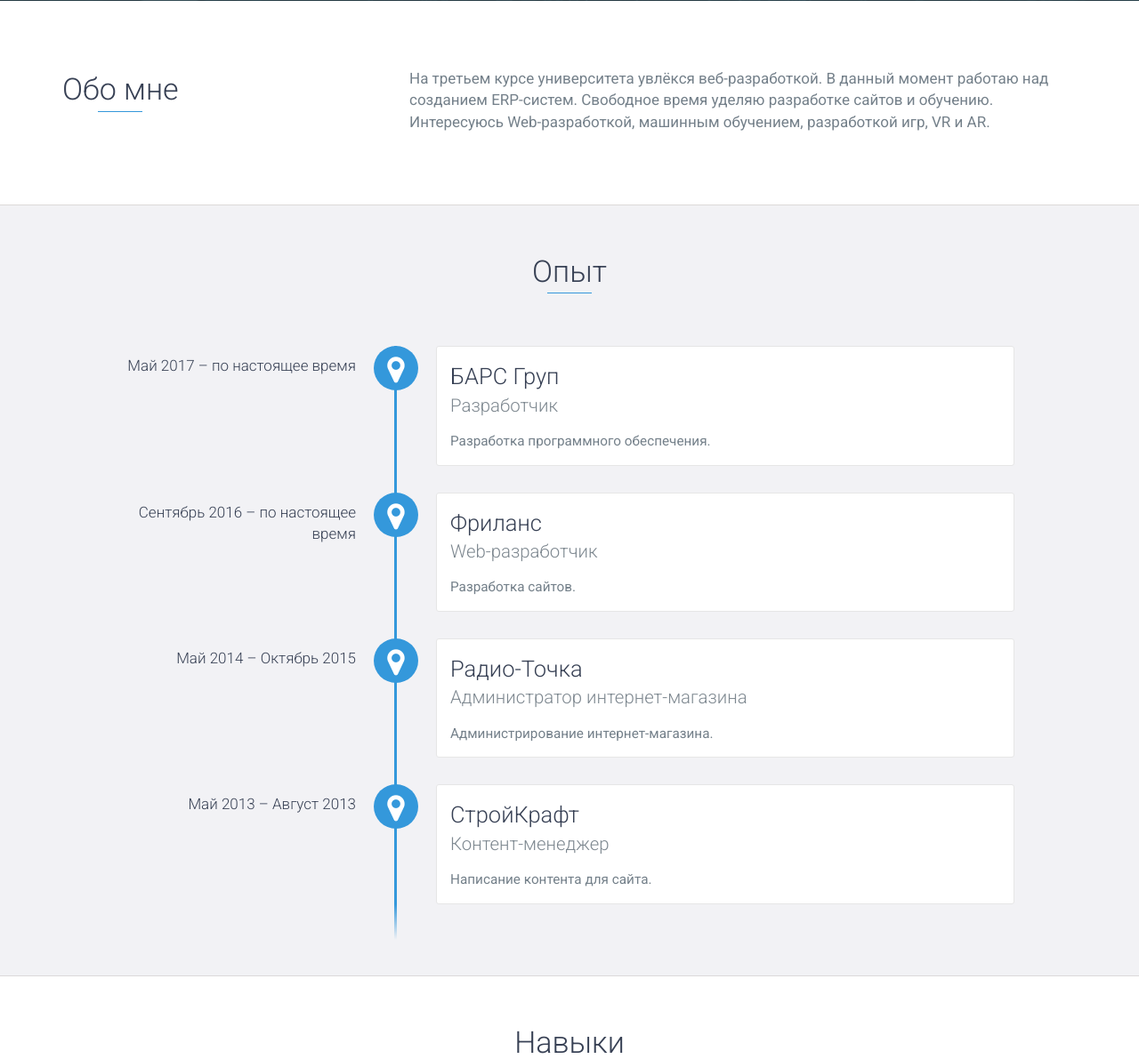
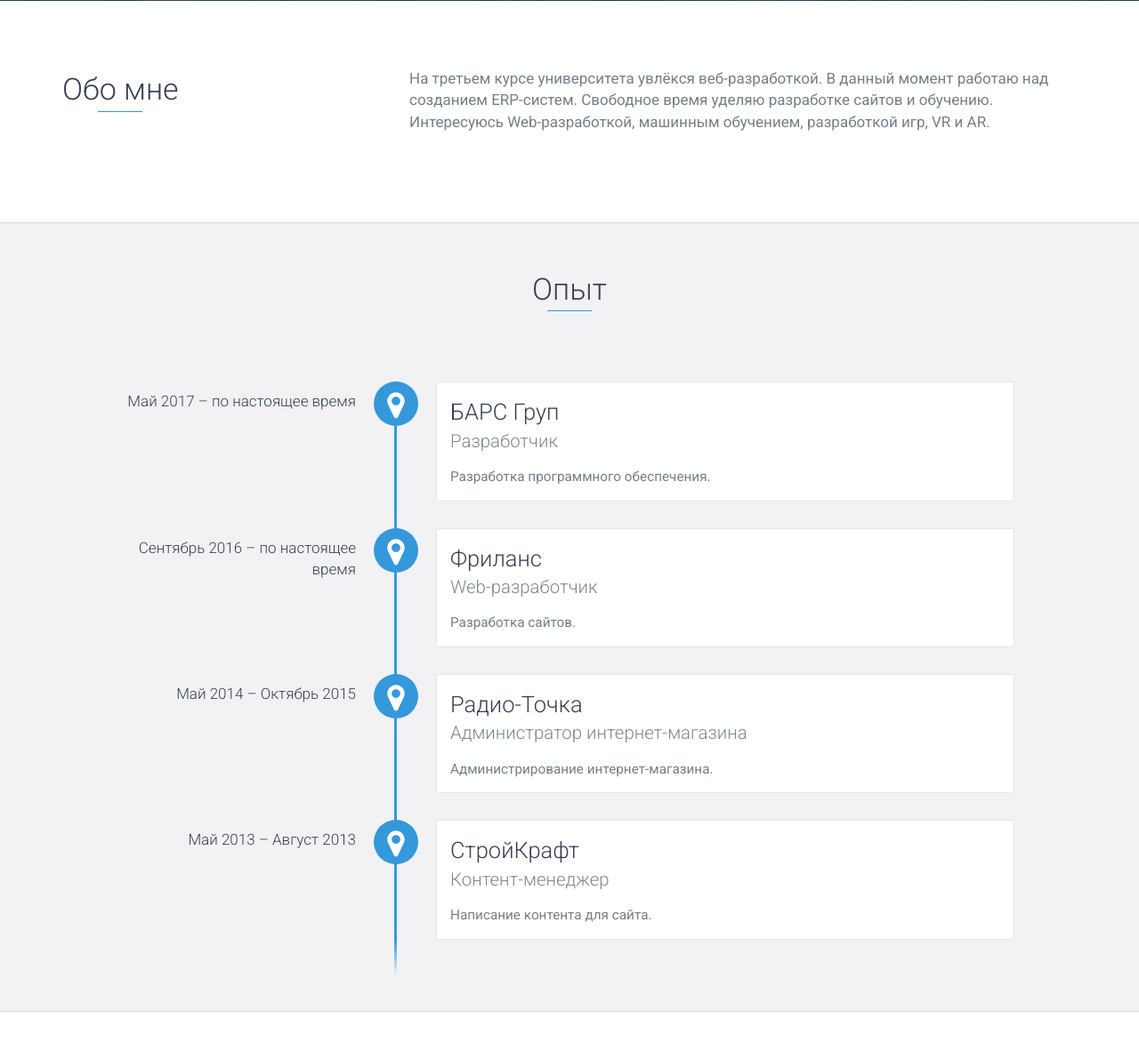
Before and after one commit to ivanzakh/ivanzakh.github.io, a PHP site: page / in a window 1280 px wide. Shown: the part 799-1990 px from the top of the page at 89% size. Run offline with PHP 8.4, Linux system fonts and the light colour scheme.

Commit message:
Update styles.css

```diff
--- a/css/styles.css
+++ b/css/styles.css
@@ -209,7 +209,7 @@ footer {
   display: inline-block;
   font-size: 2em;
   font-weight: 300;
-  margin: 0 0 30px 0;
+  margin: 0 0 50px 0;
 }
 .heading:after {
   position: absolute;
```
